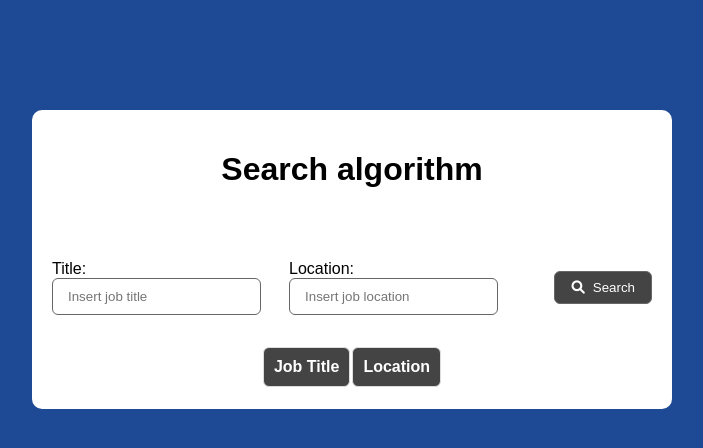
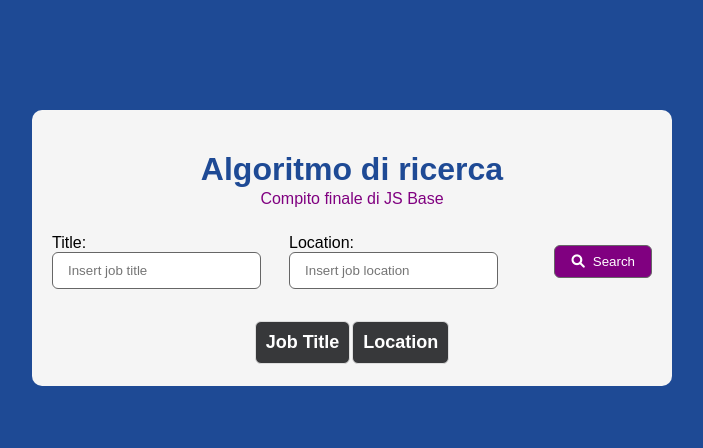
Before and after one commit to Giovanni-code-dev/M2W4D1, a plain HTML site: page index.html in a window 1280 px wide. Shown: the whole page, without its empty margins (288-991 px from the left). Drawn offline with Linux system fonts and the light colour scheme.

Commit message:
aggiunto modifiche style.css

```diff
--- a/index.html
+++ b/index.html
@@ -8,15 +8,15 @@
     <link href="https://cdnjs.cloudflare.com/ajax/libs/font-awesome/6.0.0-beta3/css/all.min.css" rel="stylesheet">
 
 
-    <title>Document</title>
+    <title>Algoritmo di ricerca</title>
 </head>
 
 <body>
 
     <header id="header">
         <div class="container">
-            <h1>Search algorithm</h1>
-            <p></p>
+            <h1>Algoritmo di ricerca</h1>
+            <p>Compito finale di JS Base</p>
 
             <form id="formId">
 
--- a/style.css
+++ b/style.css
@@ -1,19 +1,24 @@
+
 html,
 body {
     background-color: #1e4a95;
     margin: 0;
     padding: 0;
-
     font-family: sans-serif;
 }
-
+p {
+   margin-top: 12px;
+    color: purple;
+}
 h1 {
     text-align: center;
-    margin-bottom: 20px;
+    margin-bottom: -20px;
+    color: #1e4a95;
 }
 
 /* Disporre gli elementi del modulo in una riga orizzontale */
 form {
+
     display: flex;
     flex-direction: row;
     /* Disporre gli elementi in fila orizzontale */
@@ -37,7 +42,7 @@ form {
 
 /* Pulsante con stile */
 .gruppo button {
-    background-color: #444;
+    background-color: purple;
     color: white;
     cursor: pointer;
     transition: background-color 0.3s ease;
@@ -51,17 +56,18 @@ form {
 }
 
 .gruppo button:hover {
-    background-color: #666;
+    background-color:rgb(69, 21, 113);
 }
 
 .container {
+
     max-width: 600px;
     /* Larghezza massima del riquadro */
     margin: 20px auto;
     /* Centrare il riquadro */
     padding: 20px;
     /* Spazio interno */
-    background-color: #fff;
+    background-color:whitesmoke;
     /* Sfondo del riquadro */
     border-radius: 10px;
     /* Angoli arrotondati */
@@ -97,9 +103,10 @@ td {
 
 th {
     text-align: center;
-    background-color: #444;
+    background-color: #37383a;
     color: white;
     border-radius: 6px;
+    font-size:large;
 }
 
 tr:hover {
```
